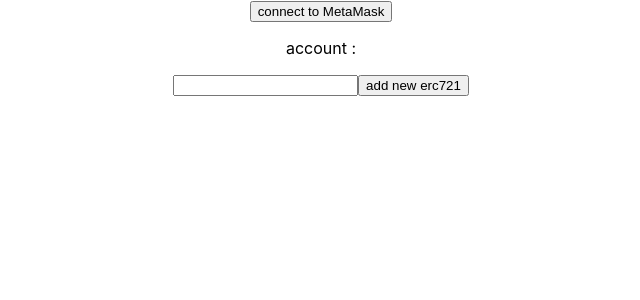
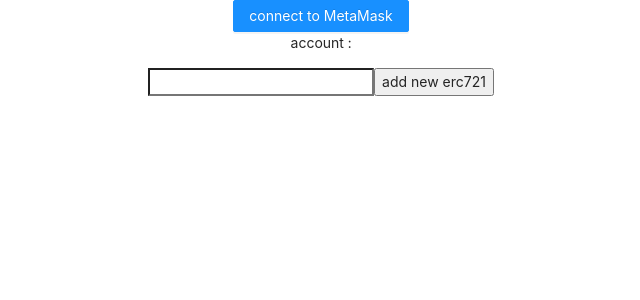
Before and after one commit to timbertinker/NFT_marketplace_ethereum, a React app: page / in a window 1280 px wide. Shown: the top 300 px of the page, without its empty margins (319-959 px from the left). Built offline with nearby package versions, Linux system fonts and the light colour scheme; the HTML template or start-up script is replaced by a standard one.

Commit message:
add antd

```diff
--- a/package.json
+++ b/package.json
@@ -9,6 +9,7 @@
     "@testing-library/jest-dom": "^5.16.5",
     "@testing-library/react": "^13.3.0",
     "@testing-library/user-event": "^13.5.0",
+    "antd": "^4.22.3",
     "babel-jest": "^27.4.2",
     "babel-loader": "^8.2.3",
     "babel-plugin-named-asset-import": "^0.3.8",
--- a/src/App.js
+++ b/src/App.js
@@ -1,6 +1,8 @@
 import { useEffect, useState } from 'react';
 import Web3 from 'web3';
 import './App.css';
+import 'antd/dist/antd.css';
+import { Button } from 'antd';
 import erc721Abi from './erc721Abi';
 import TokenList from './components/TokenList';
 
@@ -67,14 +69,15 @@
       {console.log()}
 
       {/*지갑 버튼 */}
-      <button
+      <Button
+        type="primary"
         className="metaConnect"
         onClick={() => {
           connectWallet();
         }}
       >
         connect to MetaMask
-      </button>
+      </Button>
 
       <p>{`account : ${account}`}</p>
 
```
Also changed, not shown: 1 other file (tests, documents, lock files or other folders).
